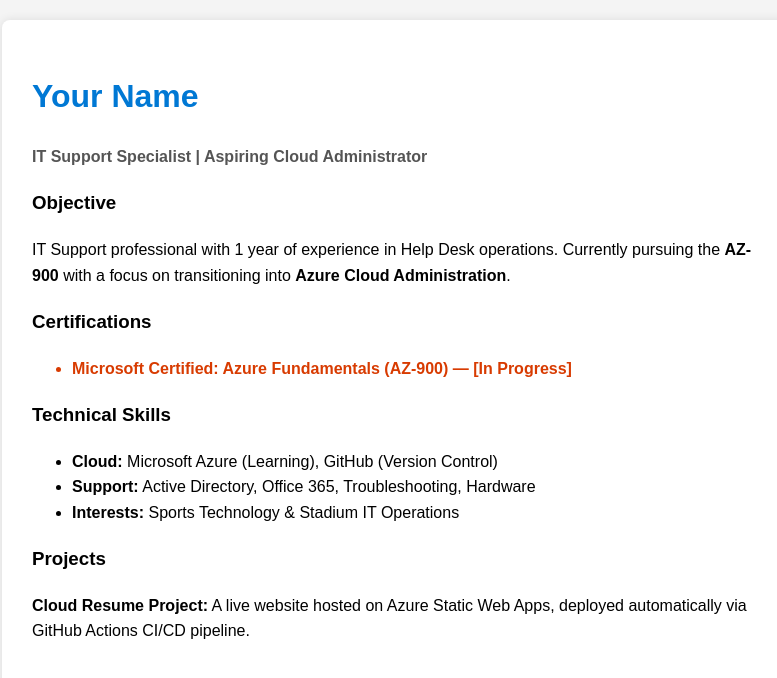
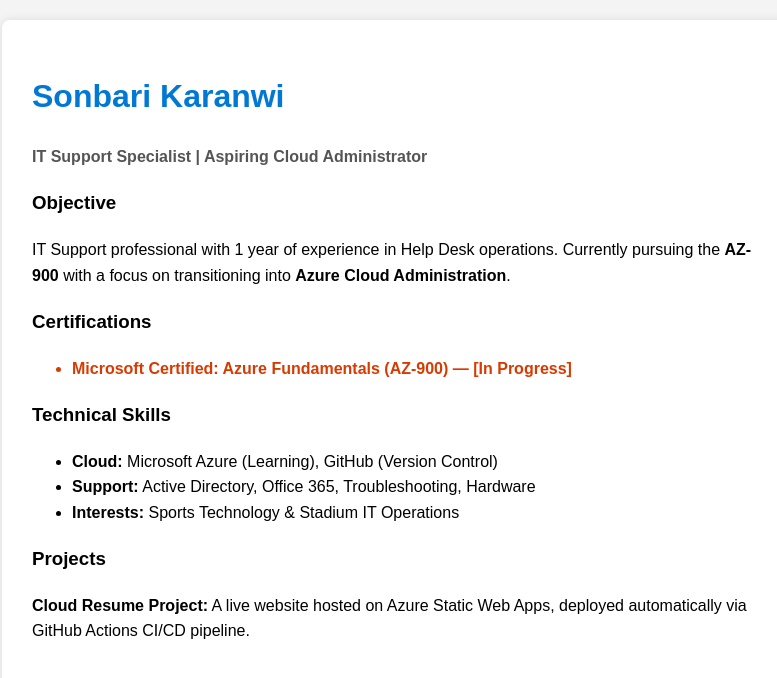
Before and after one commit to sonbari/my-first-azure-project, a plain HTML site: page index.html in a window 1280 px wide. Shown: the whole page, without its empty margins (238-1015 px from the left). Drawn offline with Linux system fonts and the light colour scheme.

Commit message:
Update index.html
Added my real name

```diff
--- a/index.html
+++ b/index.html
@@ -14,7 +14,7 @@
 </head>
 <body>
     <div class="container">
-        <h1>Your Name</h1>
+        <h1>Sonbari Karanwi</h1>
         <p class="job-title">IT Support Specialist | Aspiring Cloud Administrator</p>
 
         <h3>Objective</h3>
```
